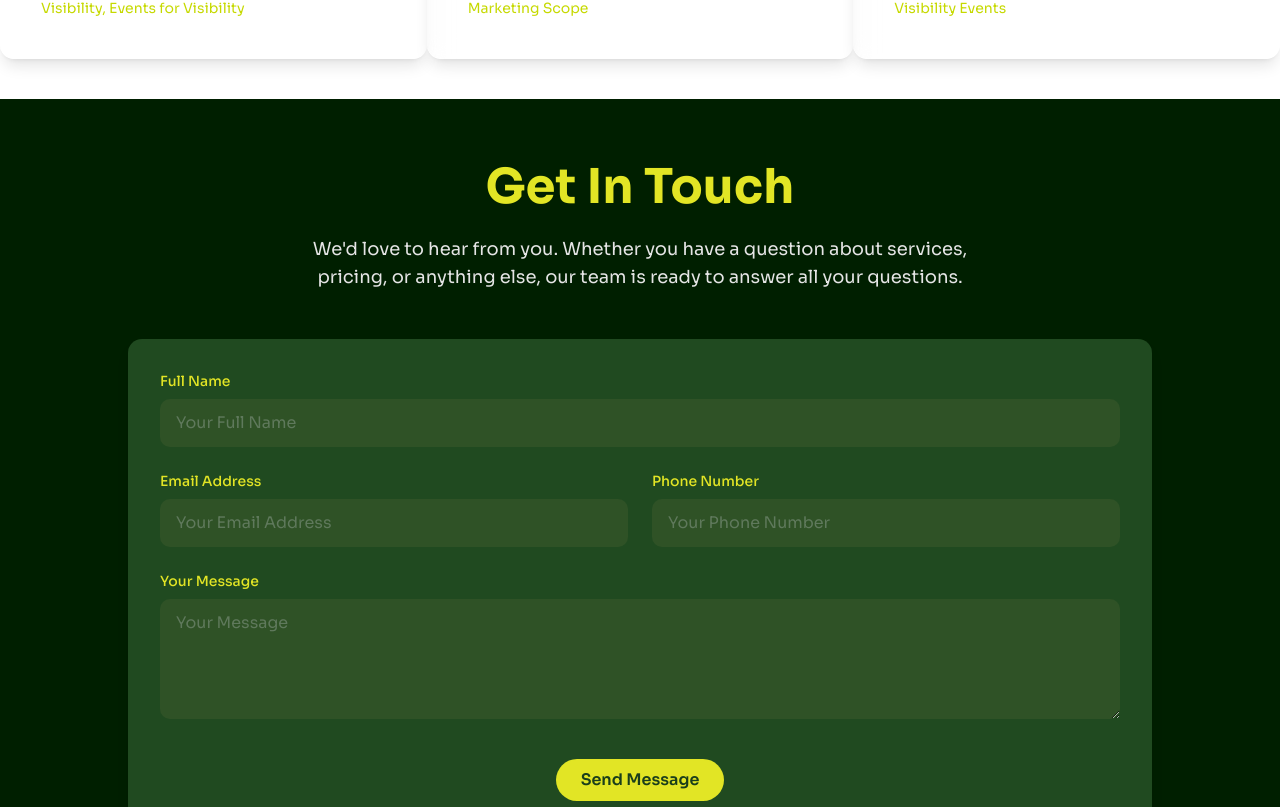
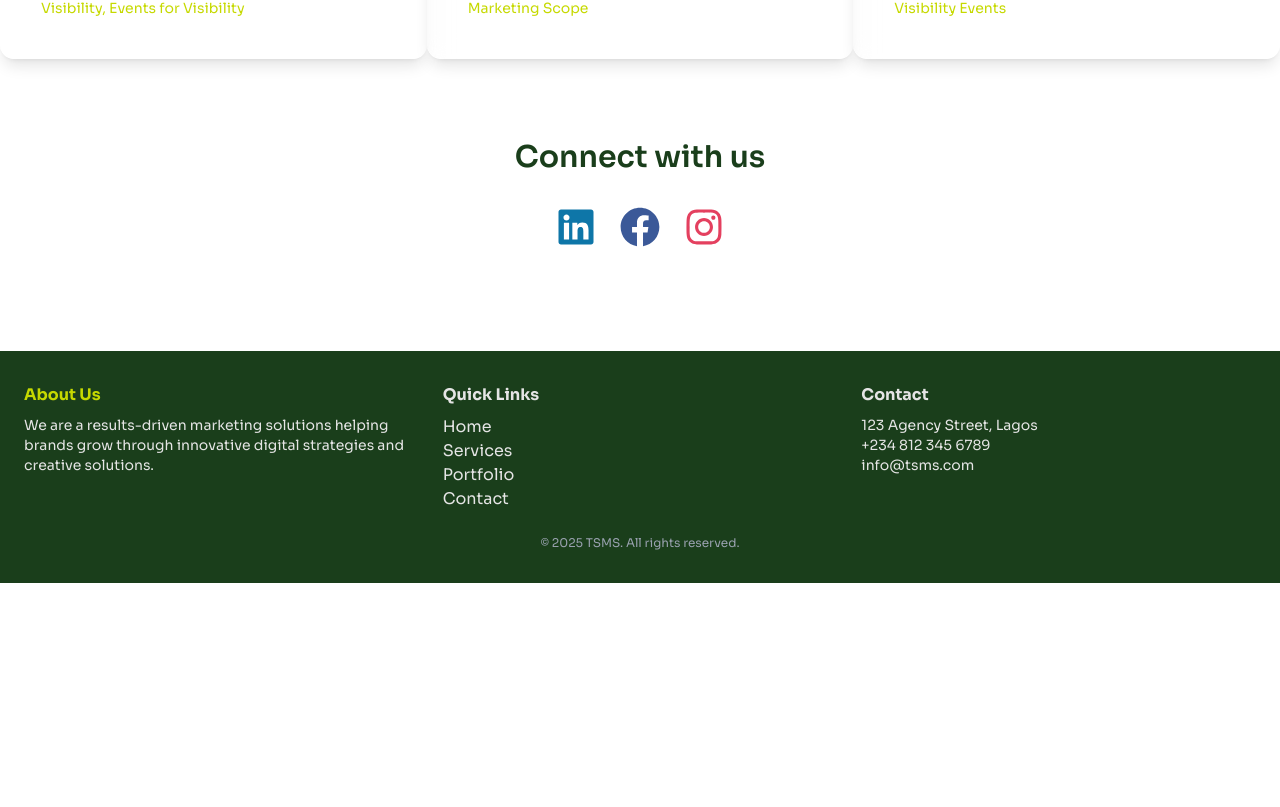
Before and after one commit to Jclinch/tsms, a Next.js app: page / in a window 1280 px wide. Shown: the part 1733-2540 px from the top of the page. After the commit the page ends 2316 px from the top, so only its background shows below. Built offline with nearby package versions, Linux system fonts and the light colour scheme.

Commit message:
contact updates

```diff
--- a/app/contact/page.tsx
+++ b/app/contact/page.tsx
@@ -90,7 +90,7 @@ export default function Contact() {
               </div>
               <div className="flex items-center gap-3">
                 <Mail size={20} className="text-[#E2E525]" />
-                <p>info@totalscopeagency.com</p>
+                <p>info@totalscopemarketing.com</p>
               </div>
             </div>
 
--- a/components/Contact.tsx
+++ b/components/Contact.tsx
@@ -1,82 +1,113 @@
-// components/ContactSection.tsx
-"use client";
-import React from "react";
-import { motion } from "framer-motion";
+// // components/ContactSection.tsx
+// "use client";
+// import React from "react";
+// import { motion } from "framer-motion";
 
-export default function Contact() {
-  return (
-    <section className="w-full px-6 py-16 bg-[#001F00] text-white z-30">
-      <div className="max-w-5xl mx-auto">
-        <motion.div
-          initial={{ opacity: 0, y: 40 }}
-          whileInView={{ opacity: 1, y: 0 }}
-          transition={{ duration: 0.6 }}
-          viewport={{ once: true }}
-        >
-          <h2 className="text-4xl md:text-5xl font-bold text-center mb-6 text-[#E2E525]">
-            Get In Touch
+// export default function Contact() {
+//   return (
+//     <section className="w-full px-6 py-16 bg-[#001F00] text-white z-30">
+//       <div className="max-w-5xl mx-auto">
+//         <motion.div
+//           initial={{ opacity: 0, y: 40 }}
+//           whileInView={{ opacity: 1, y: 0 }}
+//           transition={{ duration: 0.6 }}
+//           viewport={{ once: true }}
+//         >
+//           <h2 className="text-4xl md:text-5xl font-bold text-center mb-6 text-[#E2E525]">
+//             Get In Touch
+//           </h2>
+//           <p className="text-center text-lg text-[#E5E5E5] max-w-2xl mx-auto mb-12">
+//             We&apos;d love to hear from you. Whether you have a question about services,
+//             pricing, or anything else, our team is ready to answer all your questions.
+//           </p>
+//         </motion.div>
+
+//         <form className="grid grid-cols-1 md:grid-cols-2 gap-6 bg-[#204A20] p-8 rounded-xl shadow-lg">
+//             <div className="col-span-1 md:col-span-2 flex flex-col">
+//             <label htmlFor="fullName" className="mb-2 text-sm font-medium text-[#E2E525]">
+//               Full Name
+//             </label>
+//             <input
+//               id="fullName"
+//               type="text"
+//               placeholder="Your Full Name"
+//               className="px-4 py-3 rounded-lg bg-[#2F5226] text-white placeholder-italic placeholder-gray-300/30 focus:outline-none focus:ring-2 focus:ring-[#E2E525]"
+//             />
+//             </div>
+//           <div className="flex flex-col">
+//             <label htmlFor="email" className="mb-2 text-sm font-medium text-[#E2E525]">
+//               Email Address
+//             </label>
+//             <input
+//               id="email"
+//               type="email"
+//               placeholder="Your Email Address"
+//               className="px-4 py-3 rounded-lg bg-[#2F5226] text-white placeholder-italic placeholder-gray-300/30 focus:outline-none focus:ring-2 focus:ring-[#E2E525]"
+//             />
+//           </div>
+//           <div className="flex flex-col">
+//             <label htmlFor="phone" className="mb-2 text-sm font-medium text-[#E2E525]">
+//               Phone Number
+//             </label>
+//             <input
+//               id="phone"
+//               type="tel"
+//               placeholder="Your Phone Number"
+//               className="px-4 py-3 rounded-lg bg-[#2F5226] text-white placeholder-italic placeholder-gray-300/30 focus:outline-none focus:ring-2 focus:ring-[#E2E525]"
+//             />
+//           </div>
+//           <div className="col-span-1 md:col-span-2 flex flex-col">
+//             <label htmlFor="message" className="mb-2 text-sm font-medium text-[#E2E525]">
+//               Your Message
+//             </label>
+//             <textarea
+//               id="message"
+//               placeholder="Your Message"
+//               rows={4}
+//               className="px-4 py-3 rounded-lg bg-[#2F5226] text-white placeholder-italic placeholder-gray-300/30 focus:outline-none focus:ring-2 focus:ring-[#E2E525]"
+//             />
+//           </div>
+//           <div className="col-span-1 md:col-span-2 text-center mt-4">
+//             <button
+//               type="submit"
+//               className="bg-[#E2E525] text-[#1A3E1B] px-6 py-2 font-semibold border border-[#E2E525]/40 rounded-[50px] transition-all duration-300 ease-in-out hover:bg-transparent hover:text-[#E2E525] hover:rounded-xl hover:shadow-lg hover:shadow-[#E2E525]/40"
+//             >
+//               Send Message
+//             </button>
+//           </div>
+//         </form>
+//       </div>
+//     </section>
+//   );
+// }
+
+
+
+
+import React from 'react';
+  import { FaLinkedin, FaFacebook, FaInstagram } from 'react-icons/fa';
+
+  const Contact: React.FC = () => {
+    return (
+      <section className="w-full bg-white text-[#1A3E1B] py-10">
+        <div className="max-w-7xl mx-auto flex flex-col items-center gap-8 px-6">
+          <h2 className="text-2xl md:text-3xl font-semibold text-subheader">
+            Connect with us
           </h2>
-          <p className="text-center text-lg text-[#E5E5E5] max-w-2xl mx-auto mb-12">
-            We&apos;d love to hear from you. Whether you have a question about services,
-            pricing, or anything else, our team is ready to answer all your questions.
-          </p>
-        </motion.div>
+          <div className="flex gap-6">
+            <a href="https://www.linkedin.com" target="_blank" rel="noopener noreferrer" className="text-[#0e76a8] hover:text-[#0a5a7a]">
+              <FaLinkedin size={40} />
+            </a>
+            <a href="https://www.facebook.com" target="_blank" rel="noopener noreferrer" className="text-[#3b5998] hover:text-[#2d4373]">
+              <FaFacebook size={40} />
+            </a>
+            <a href="https://www.instagram.com" target="_blank" rel="noopener noreferrer" className="text-[#e4405f] hover:text-[#bc2a8d]">
+              <FaInstagram size={40} />
+            </a>
+          </div>
+        </div>
+      </section>
+    );
+  };
 
-        <form className="grid grid-cols-1 md:grid-cols-2 gap-6 bg-[#204A20] p-8 rounded-xl shadow-lg">
-            <div className="col-span-1 md:col-span-2 flex flex-col">
-            <label htmlFor="fullName" className="mb-2 text-sm font-medium text-[#E2E525]">
-              Full Name
-            </label>
-            <input
-              id="fullName"
-              type="text"
-              placeholder="Your Full Name"
-              className="px-4 py-3 rounded-lg bg-[#2F5226] text-white placeholder-italic placeholder-gray-300/30 focus:outline-none focus:ring-2 focus:ring-[#E2E525]"
-            />
-            </div>
-          <div className="flex flex-col">
-            <label htmlFor="email" className="mb-2 text-sm font-medium text-[#E2E525]">
-              Email Address
-            </label>
-            <input
-              id="email"
-              type="email"
-              placeholder="Your Email Address"
-              className="px-4 py-3 rounded-lg bg-[#2F5226] text-white placeholder-italic placeholder-gray-300/30 focus:outline-none focus:ring-2 focus:ring-[#E2E525]"
-            />
-          </div>
-          <div className="flex flex-col">
-            <label htmlFor="phone" className="mb-2 text-sm font-medium text-[#E2E525]">
-              Phone Number
-            </label>
-            <input
-              id="phone"
-              type="tel"
-              placeholder="Your Phone Number"
-              className="px-4 py-3 rounded-lg bg-[#2F5226] text-white placeholder-italic placeholder-gray-300/30 focus:outline-none focus:ring-2 focus:ring-[#E2E525]"
-            />
-          </div>
-          <div className="col-span-1 md:col-span-2 flex flex-col">
-            <label htmlFor="message" className="mb-2 text-sm font-medium text-[#E2E525]">
-              Your Message
-            </label>
-            <textarea
-              id="message"
-              placeholder="Your Message"
-              rows={4}
-              className="px-4 py-3 rounded-lg bg-[#2F5226] text-white placeholder-italic placeholder-gray-300/30 focus:outline-none focus:ring-2 focus:ring-[#E2E525]"
-            />
-          </div>
-          <div className="col-span-1 md:col-span-2 text-center mt-4">
-            <button
-              type="submit"
-              className="bg-[#E2E525] text-[#1A3E1B] px-6 py-2 font-semibold border border-[#E2E525]/40 rounded-[50px] transition-all duration-300 ease-in-out hover:bg-transparent hover:text-[#E2E525] hover:rounded-xl hover:shadow-lg hover:shadow-[#E2E525]/40"
-            >
-              Send Message
-            </button>
-          </div>
-        </form>
-      </div>
-    </section>
-  );
-}
+  export default Contact;
--- a/components/Hero.tsx
+++ b/components/Hero.tsx
@@ -64,7 +64,7 @@ export default function Hero() {
             className="text-xs md:text-xl font-light text-white md:ml-[-300px] md:mt-[18px]"
             style={{
               color: "#E2E525",
-              textShadow: "0 0 10px #E2E525, 0 0 2px #E2E525",
+              textShadow: "0 0 5px #E2E525, 0 0 1px #E2E525",
             }}
           >
             WE ARE
--- a/components/TrustedBy.tsx
+++ b/components/TrustedBy.tsx
@@ -14,7 +14,7 @@ const logos = [
 
 export default function TrustedBy() {
   return (
-    <section className="w-full bg-black text-white py-10">
+    <section className="w-full bg-white text-[#1A3E1B] py-10">
       <div className="max-w-7xl mx-auto flex flex-col md:flex-row items-center gap-8 px-6">
         {/* Left text */}
         <div className="min-w-[200px] md:min-w-[250px] text-left">
```
Also changed, not shown: app/page.tsx (+0 -21 lines).
